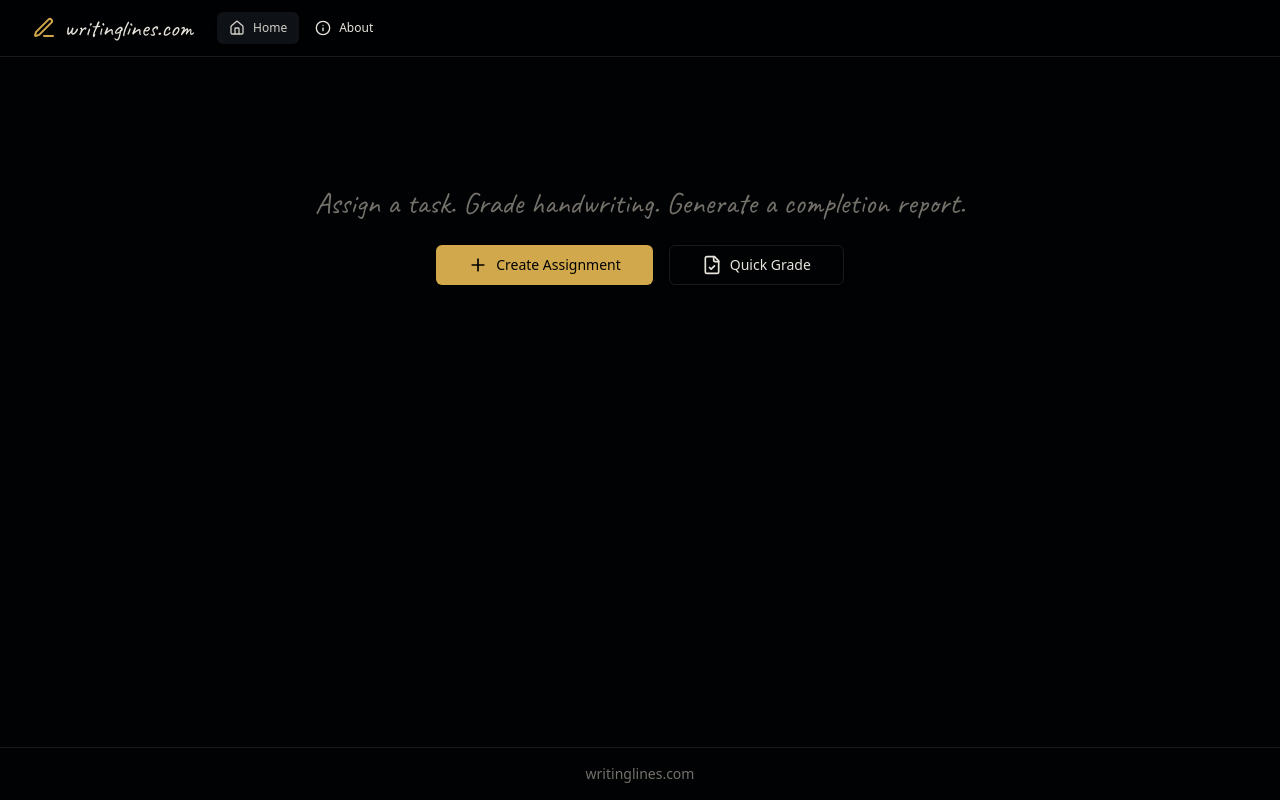
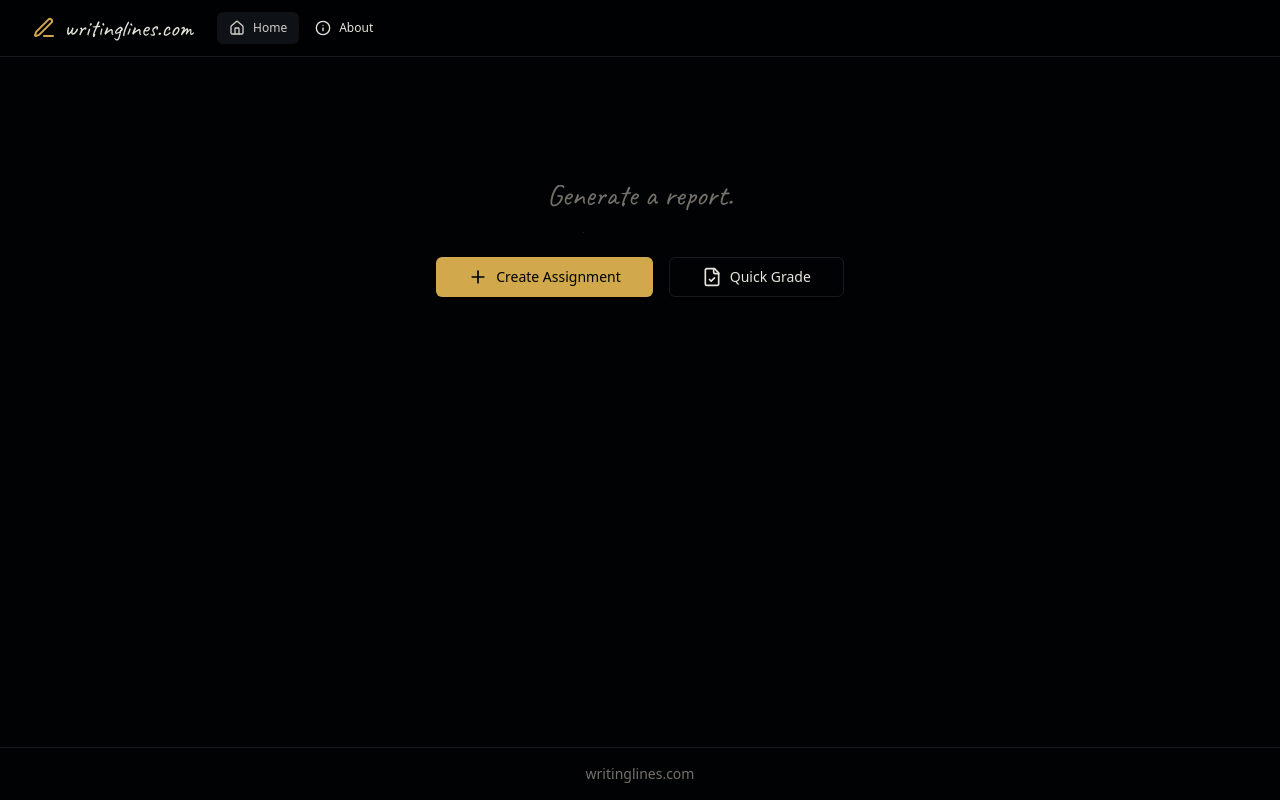
Before and after one commit to gl11tchy/handwriter-helper, a React (Vite) app: page / in a window 1280 px wide. Built offline with nearby package versions, Linux system fonts and the light colour scheme.

Commit message:
Add vertical carousel animation for tagline

```diff
--- a/src/index.css
+++ b/src/index.css
@@ -100,6 +100,26 @@ body {
   font-family: "Caveat", cursive;
 }
 
+/* Vertical carousel animation */
+@keyframes carousel {
+  0%, 20% {
+    transform: translateY(0);
+  }
+  33%, 53% {
+    transform: translateY(-25%);
+  }
+  66%, 86% {
+    transform: translateY(-50%);
+  }
+  100% {
+    transform: translateY(-75%);
+  }
+}
+
+.animate-carousel {
+  animation: carousel 6s ease-in-out infinite;
+}
+
 /* Container utility */
 .container {
   margin-inline: auto;
--- a/src/routes/Home.tsx
+++ b/src/routes/Home.tsx
@@ -255,9 +255,14 @@ export default function Home() {
       <section className="py-20 md:py-32">
         <div className="container">
           <div className="flex flex-col items-center text-center space-y-6 max-w-3xl mx-auto">
-            <p className="text-2xl md:text-3xl font-brand text-muted-foreground">
-              Assign a task. Grade handwriting. Generate a completion report.
-            </p>
+            <div className="h-10 md:h-12 overflow-hidden">
+              <div className="animate-carousel">
+                <p className="text-2xl md:text-3xl font-brand text-muted-foreground h-10 md:h-12 flex items-center justify-center">Assign a task.</p>
+                <p className="text-2xl md:text-3xl font-brand text-muted-foreground h-10 md:h-12 flex items-center justify-center">Grade handwriting.</p>
+                <p className="text-2xl md:text-3xl font-brand text-muted-foreground h-10 md:h-12 flex items-center justify-center">Generate a report.</p>
+                <p className="text-2xl md:text-3xl font-brand text-muted-foreground h-10 md:h-12 flex items-center justify-center">Assign a task.</p>
+              </div>
+            </div>
             <div className="flex gap-4">
               <Button size="lg" onClick={() => setCreateModalOpen(true)}>
                 <Plus className="mr-2 h-5 w-5" />
```
